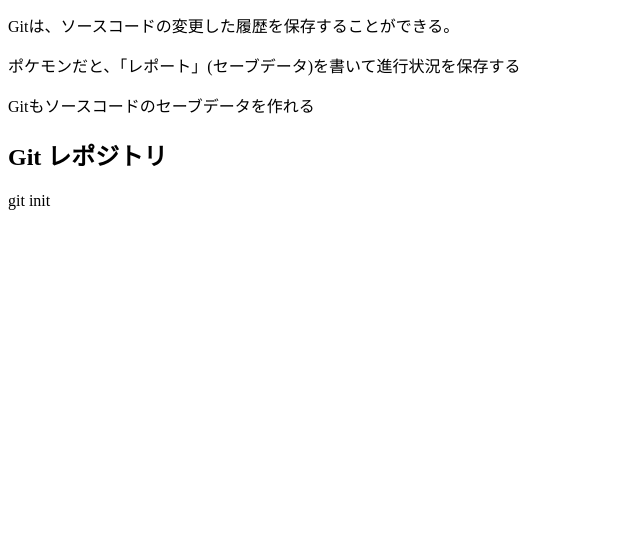
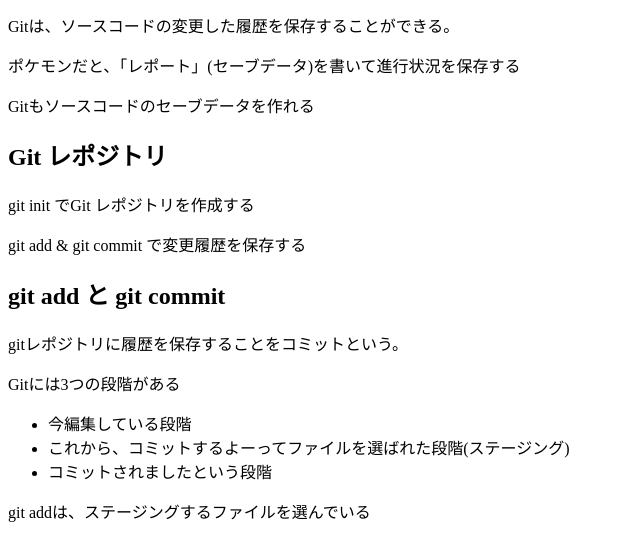
Before and after one commit to junseinagao/git-lesson, a plain HTML site: page index.html in a window 1280 px wide. Shown: the part 116-676 px from the top of the page, without its empty margins (0-640 px from the left). Drawn offline with Linux system fonts and the light colour scheme.

Commit message:
メッセージを付ける

```diff
--- a/index.html
+++ b/index.html
@@ -13,6 +13,18 @@
     <p>ポケモンだと、「レポート」(セーブデータ)を書いて進行状況を保存する</p>
     <p>Gitもソースコードのセーブデータを作れる</p>
     <h2>Git レポジトリ</h2>
-    <p>git init</p>
+    <p>git init でGit レポジトリを作成する</p>
+    <p>git add & git commit で変更履歴を保存する</p>
+    <h2>git add と git commit</h2>
+    <p>gitレポジトリに履歴を保存することをコミットという。</p>
+    <p>Gitには3つの段階がある</p>
+    <ul>
+      <li>今編集している段階</li>
+      <li>
+        これから、コミットするよーってファイルを選ばれた段階(ステージング)
+      </li>
+      <li>コミットされましたという段階</li>
+    </ul>
+    <p>git addは、ステージングするファイルを選んでいる</p>
   </body>
 </html>
--- /dev/null
+++ b/main.js
@@ -0,0 +1 @@
+conosole.log("いぇーい");
```
